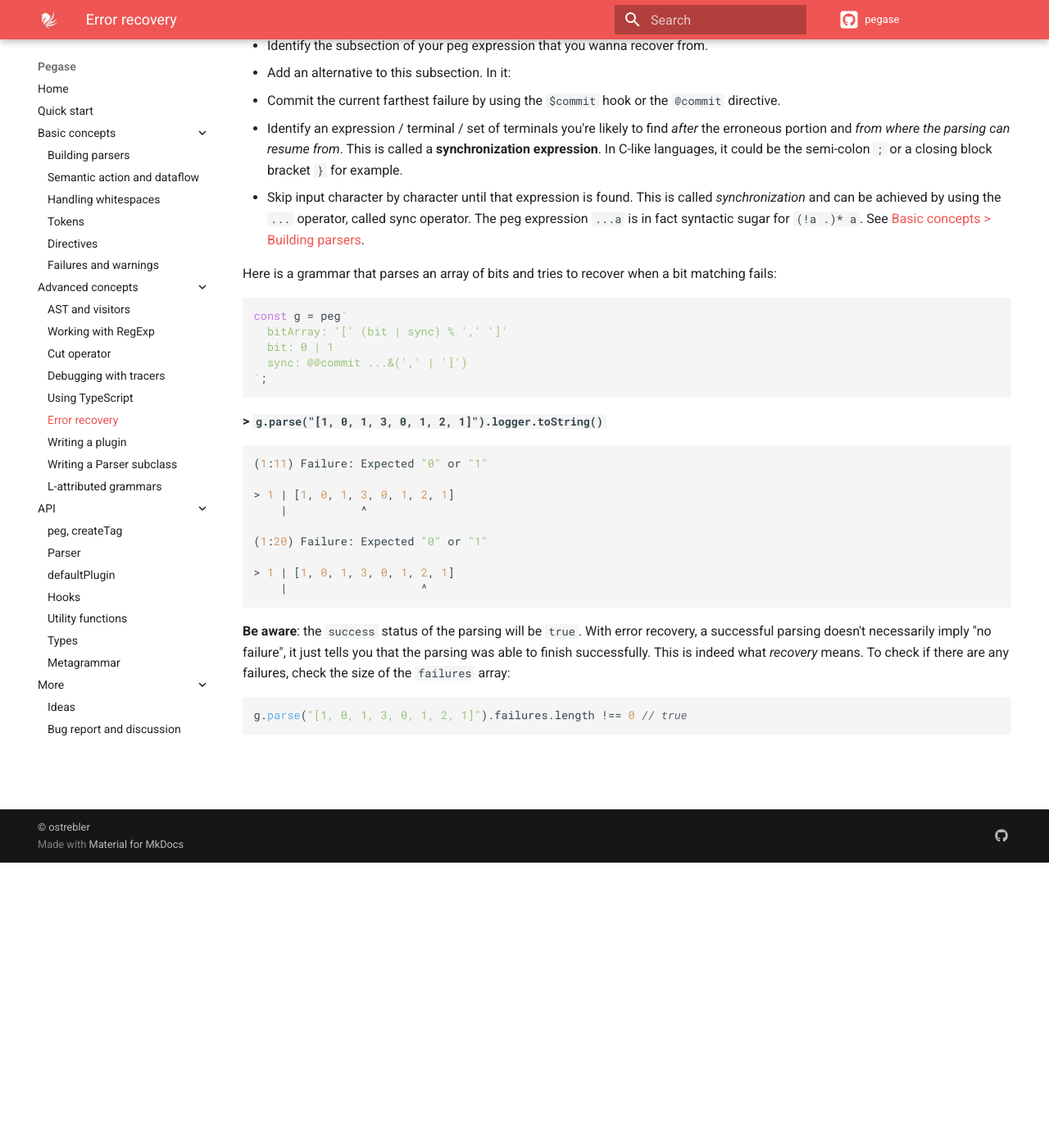
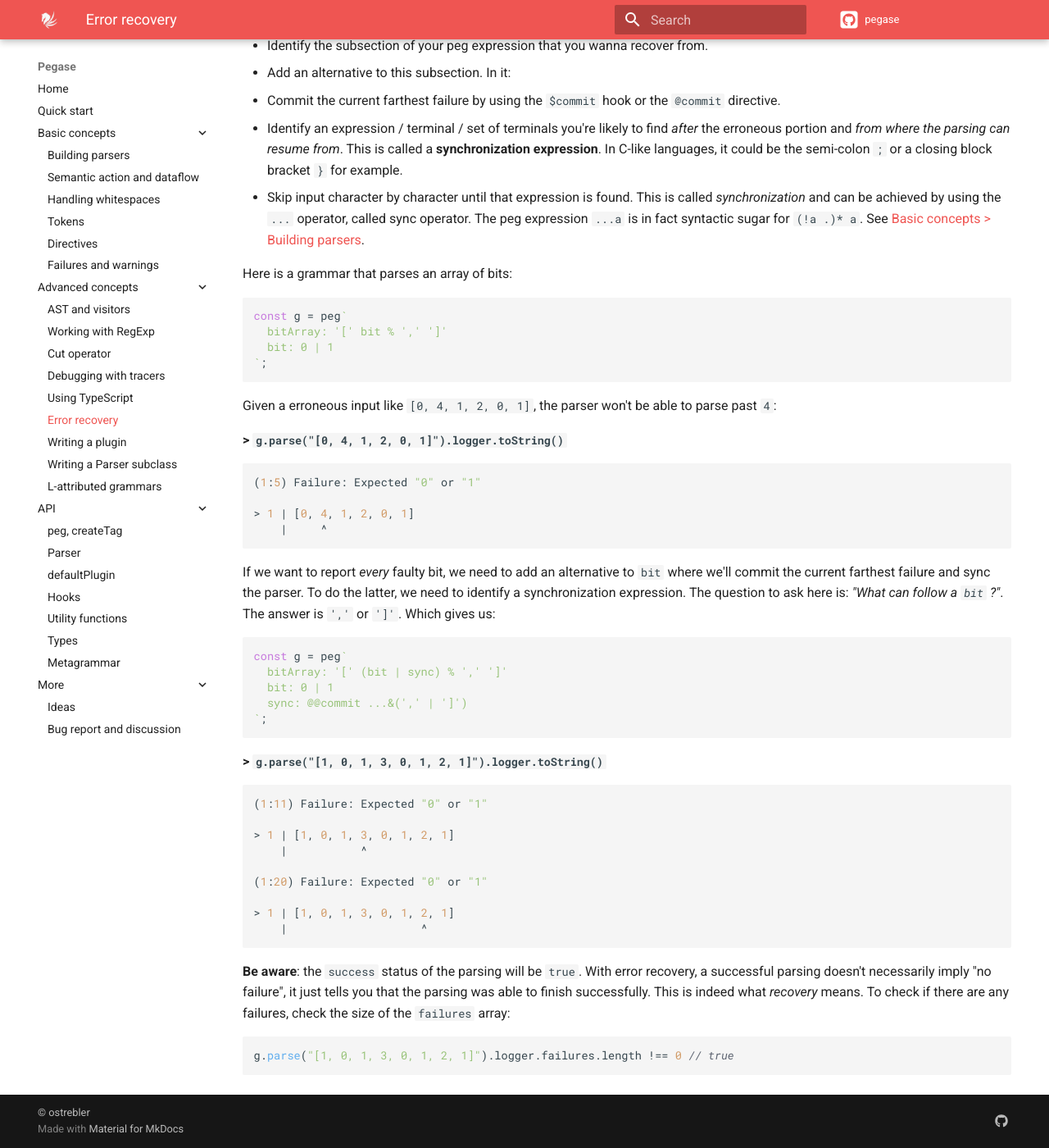
Before and after one commit to strblr/pegase, an MkDocs documentation site: the page built from doc/docs/advanced-concepts/Error-recovery.md, in a window 1280 px wide and 1400 px high, scrolled down 348 px. Shown: the whole window at 82% size. Built offline with MkDocs 1.6.1 and Material for MkDocs 9.7.7, drawn with Linux system fonts in a browser that asks for light colours; nearby versions of some CDN libraries; comment, search, counter and statistics services are not loaded.

Commit message:
Edited doc

````diff
--- a/doc/docs/advanced-concepts/Error-recovery.md
+++ b/doc/docs/advanced-concepts/Error-recovery.md
@@ -13,7 +13,27 @@ The way Pegase works without error recovery is described in [Basic concepts > Fa
 - Identify an expression / terminal / set of terminals you're likely to find *after* the erroneous portion and *from where the parsing can resume from*. This is called a **synchronization expression**. In C-like languages, it could be the semi-colon `;` or a closing block bracket `}` for example.
 - Skip input character by character until that expression is found. This is called *synchronization* and can be achieved by using the `...` operator, called sync operator. The peg expression `...a` is in fact syntactic sugar for `(!a .)* a`. See [Basic concepts > Building parsers](/pegase/basic-concepts/Building-parsers/).
 
-Here is a grammar that parses an array of bits and tries to recover when a bit matching fails:
+Here is a grammar that parses an array of bits:
+
+```ts
+const g = peg`
+  bitArray: '[' bit % ',' ']'
+  bit: 0 | 1
+`;
+```
+
+Given a erroneous input like `[0, 4, 1, 2, 0, 1]`, the parser won't be able to parse past `4`:
+
+#### > `g.parse("[0, 4, 1, 2, 0, 1]").logger.toString()`
+
+```
+(1:5) Failure: Expected "0" or "1"
+
+> 1 | [0, 4, 1, 2, 0, 1]
+    |     ^
+```
+
+If we want to report *every* faulty bit, we need to add an alternative to `bit` where we'll commit the current farthest failure and sync the parser. To do the latter, we need to identify a synchronization expression. The question to ask here is: *"What can follow a `bit` ?"*. The answer is `','` or `']'`. Which gives us:
 
 ```ts
 const g = peg`
@@ -40,5 +60,5 @@ const g = peg`
 **Be aware**: the `success` status of the parsing will be `true`. With error recovery, a successful parsing doesn't necessarily imply "no failure", it just tells you that the parsing was able to finish successfully. This is indeed what *recovery* means. To check if there are any failures, check the size of the `failures` array:
 
 ```ts
-g.parse("[1, 0, 1, 3, 0, 1, 2, 1]").failures.length !== 0 // true
+g.parse("[1, 0, 1, 3, 0, 1, 2, 1]").logger.failures.length !== 0 // true
 ```
````
Also changed, not shown: doc/docs/advanced-concepts/AST-and-visitors.md (+1 -1 lines).
